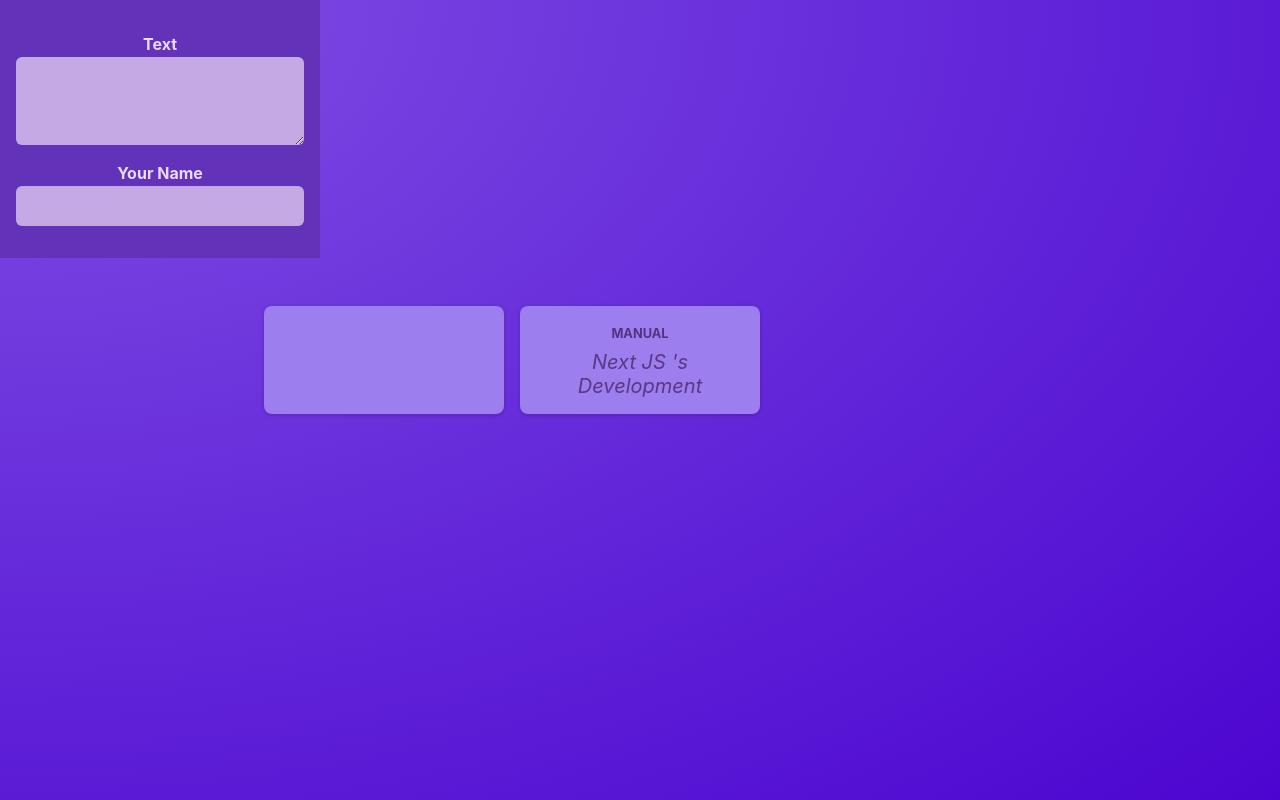
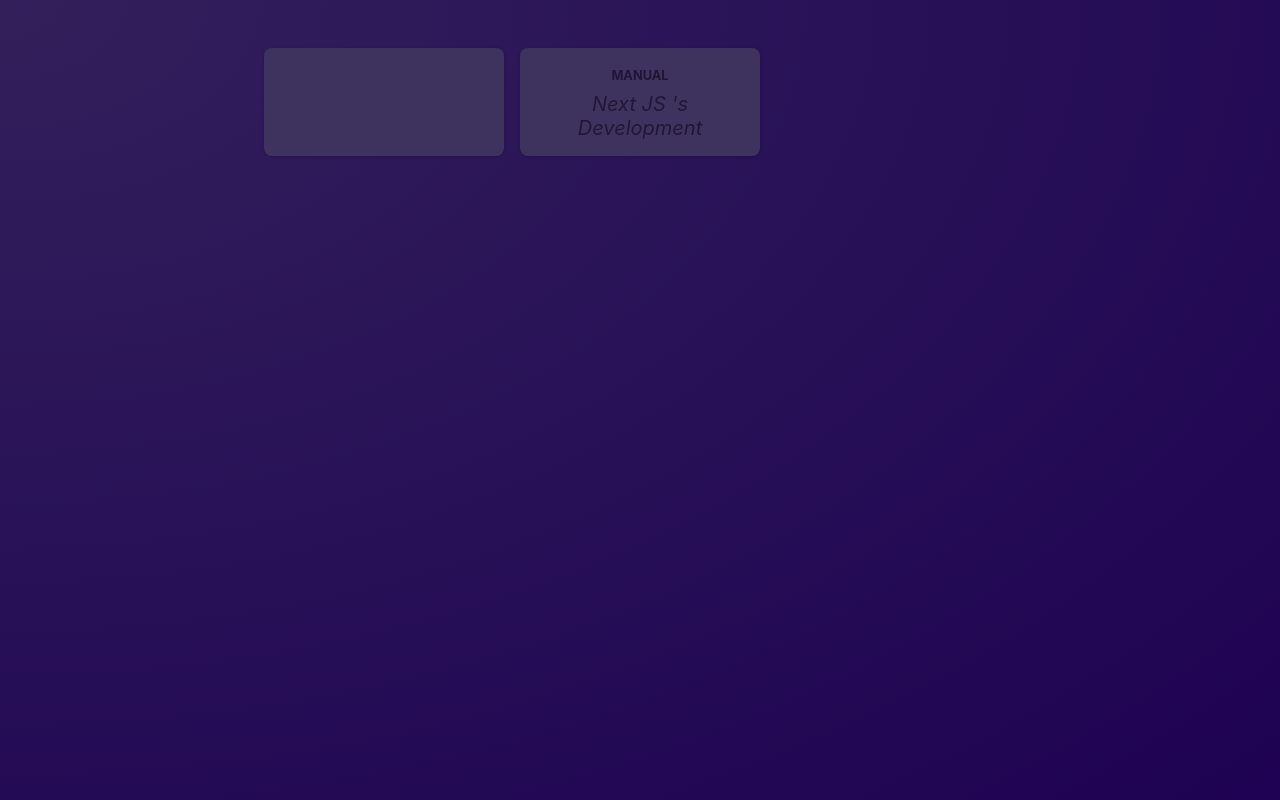
Before and after one commit to mohamedmonirshabana/reactjsRevsion, a React (Vite) app: page / in a window 1280 px wide. Built offline with nearby package versions, Linux system fonts and the light colour scheme.

Commit message:
add component

```diff
--- a/src/components/PostsList.jsx
+++ b/src/components/PostsList.jsx
@@ -1,6 +1,7 @@
 import { useState } from 'react';
 
 import Post from './Post';
+import Modal from './Modal.jsx';
 import classes from './PostList.module.css';
 import NewPost from './NewPost.jsx';
 function PostsList() {
@@ -15,10 +16,12 @@
   }
   return (
     <>
-      <NewPost
-        onBodyChange={bodyChangeHandler}
-        onAuthorChange={authorChangeHandler}
-      />
+      <Modal>
+        <NewPost
+          onBodyChange={bodyChangeHandler}
+          onAuthorChange={authorChangeHandler}
+        />
+      </Modal>
       <ul className={classes.posts}>
         <Post author={enteredAuthor} body={enteredBody} />
         <Post author="Manual" body="Next JS 's Development" />
```
